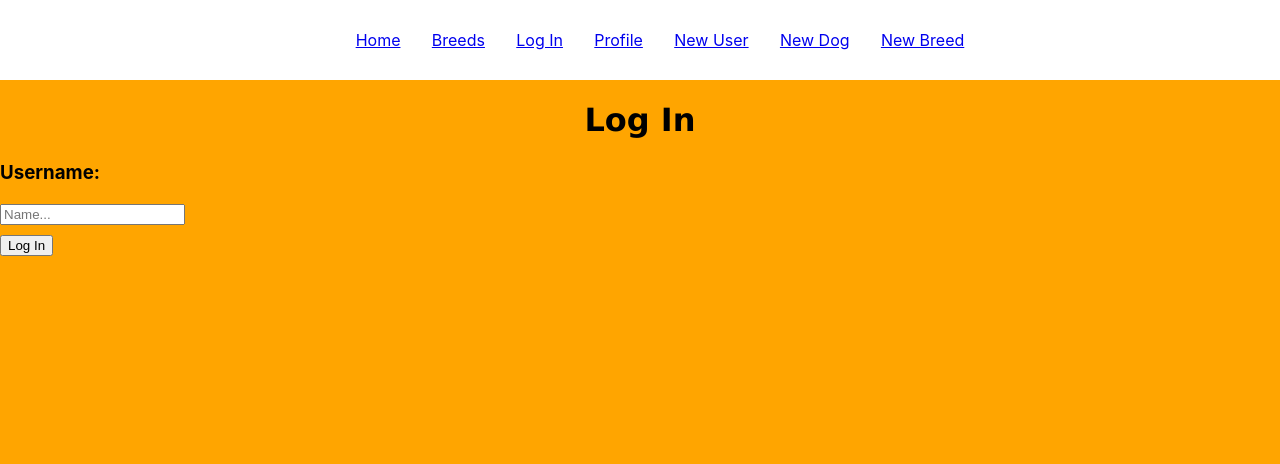
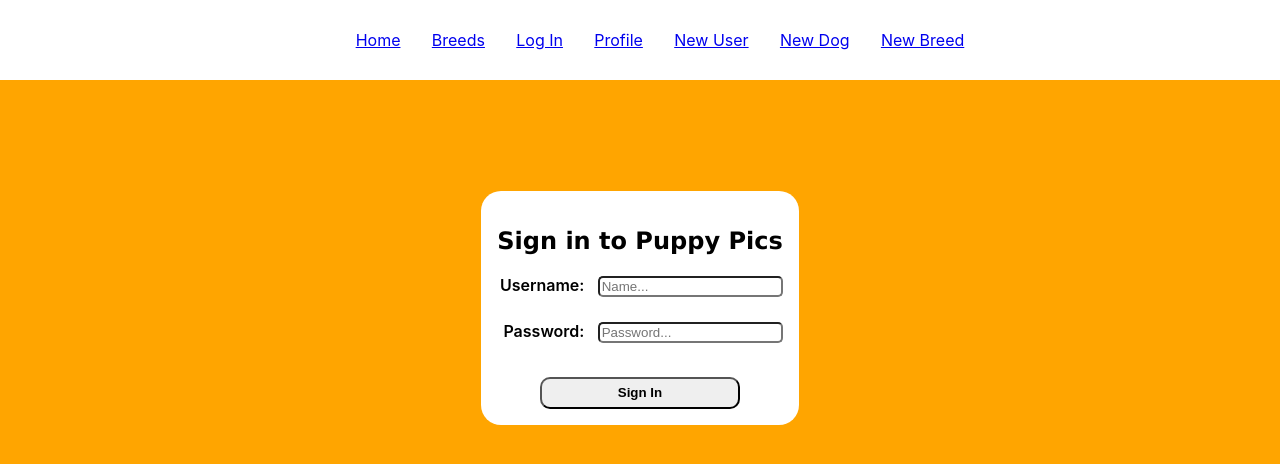
Before and after one commit to Calvinfr96/puppy-pics-front-end, a React (Create React App) app: page /login in a window 1280 px wide. Shown: the top 464 px of the page. Built offline with nearby package versions, Linux system fonts and the light colour scheme; no server answers.

Commit message:
Set up login form

```diff
--- a/src/App.css
+++ b/src/App.css
@@ -1,5 +1,10 @@
 body {
   background-color: #FFA500;
+  height: 95vh;
+}
+
+#root, .App {
+  height: 100%;
 }
 
 h1,h2 {
@@ -57,6 +62,51 @@ nav {
 
 }
 
+.login-page {
+  display: flex;
+  height: 60%;
+  flex-direction: column;
+  align-items: center;
+  justify-content: center;
+}
+
+.login-form {
+  display: flex;
+  flex-direction: column;
+  border-radius: 20px;
+  padding: 1em;
+  background-color: white;
+}
+
+.login-form h2 {
+  text-align: center;
+}
+
+.login-form label {
+  align-self: end;
+  margin-bottom: 1.5em;
+  font-weight: 600;
+}
+
+.login-form label input {
+  margin-left: 1em;
+  border-radius: 5px;
+}
+
+.login-form button {
+  align-self: center;
+  width: 70%;
+  border-radius: 10px;
+  padding: 0.5em 0em 0.5em 0em;
+  font-weight: 600
+}
+
+.error {
+  color: red;
+  margin-top: 0em;
+  font-weight: 650;
+}
+
 .profile-page {
   position: relative;
 }
--- a/src/components/App.js
+++ b/src/components/App.js
@@ -15,7 +15,7 @@ function App() {
   const [user, setUser] = useState(null)
   const [dogs, setDogs] = useState([])
   const heading = "Puppy Pics"
-  const baseURL = "https://desolate-waters-34836.herokuapp.com"
+  const baseURL = "http://127.0.0.1:3000"
 
   const fetchAllDogs = async () => {
     const data = await fetch(`${baseURL}/dogs`)
--- a/src/components/LogInPage.js
+++ b/src/components/LogInPage.js
@@ -2,28 +2,34 @@ import React, {useState, useEffect} from 'react'
 import {useHistory} from 'react-router-dom'
 
 function LogInPage({setUser, baseURL}) {
-    const [users, setUsers] = useState(null)
-    const [error, setError] = useState(false)
+    const [error, setError] = useState(null)
+    const [formData, setFormData] = useState({
+        name: "",
+        password: ""
+    })
     const history = useHistory()
-    const [formData, setFormData] = useState({
-        name: ""
-    })
 
-    useEffect(() => {
-        fetchUsers()
-    },[])
-
-    const fetchUsers = async () => {
-        const data = await fetch(`${baseURL}/users`)
-        const users = await data.json()
-        setUsers(users)
+const login = async () => {
+    const configObj = {
+        method: "POST",
+        headers: {'Content-Type':'application/json'},
+        body: JSON.stringify({
+            ...formData
+        })
     }
 
-    function login(userName) {
-        const user = users.filter(user => user.name === userName)
-        setUser(user[0])
-        setError(user.length === 0)
+    const data = await fetch(`${baseURL}/login`, configObj)
+    const currentUser = await data.json()
+    setUser(currentUser.user)
+
+    if (currentUser.error) {
+        setError(currentUser.error)
+    } else {
+        setError(null)
+        localStorage.setItem('token', currentUser.jwt)
+        history.push('/profile')
     }
+}
 
     function handleChange(event) {
         const name = event.target.name
@@ -37,23 +43,27 @@ function LogInPage({setUser, baseURL}) {
 
     function handleSubmit(event) {
         event.preventDefault()
-        login(formData.name)
+        login()
         setFormData({
-            name: ""
+            name: "",
+            password: ""
         })
-        if (!error) {
-            history.push('/profile')
-        }
     }
 
     return (
-        <div>
-            <h1>Log In</h1>
-            <form onSubmit={handleSubmit}>
-                <h3>Username:</h3>
-                <input type="text" name="name" value={formData.name} onChange={handleChange} placeholder="Name..." required></input>
-                <button type="submit" className="submit">Log In</button>
-                {error ? <h3 className="error">Username not found</h3> : null}
+        <div className="login-page">
+            <form className="login-form" onSubmit={handleSubmit}>
+                <h2>Sign in to Puppy Pics</h2>
+                <label>
+                    Username:
+                    <input type="text" name="name" value={formData.name} onChange={handleChange} placeholder="Name..." required></input>
+                </label>
+                <label>
+                    Password:
+                    <input type="password" name="password" value={formData.password} onChange={handleChange} placeholder="Password..." required></input>
+                </label>
+                {error ? <h3 className="error">{error}</h3> : null}
+                <button type="submit" className="submit">Sign In</button>
             </form>
         </div>
     )
```
